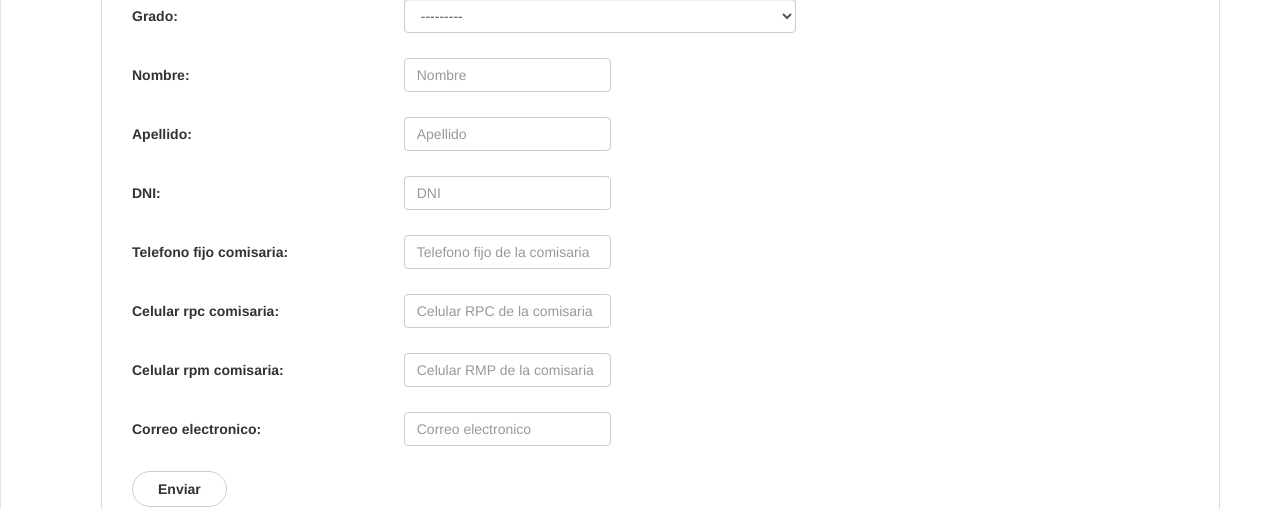
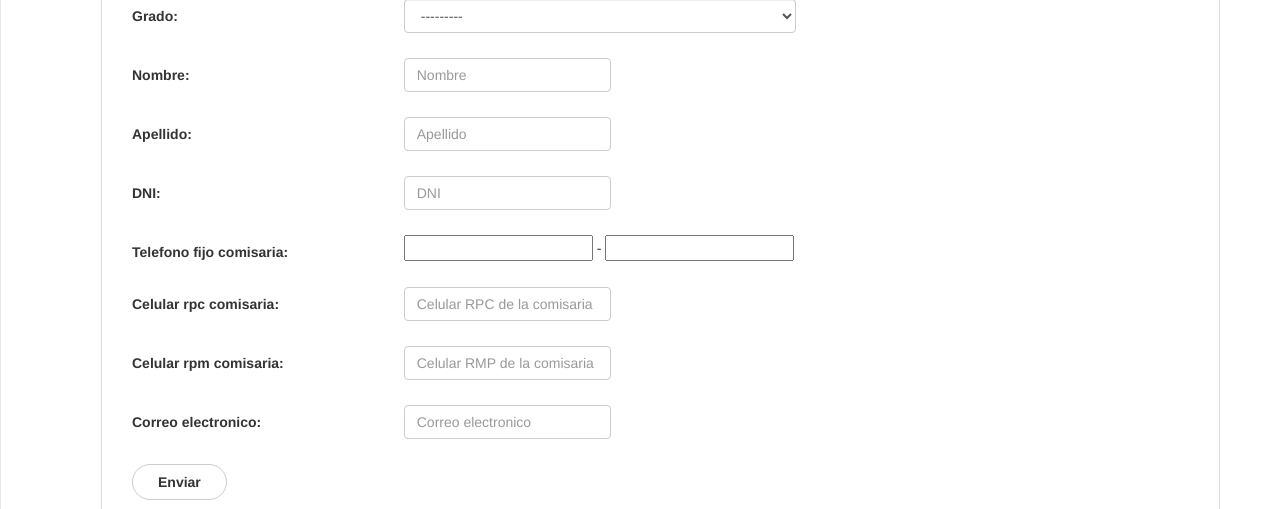
Before and after one commit to sirlo21/sagipnp, a Django app: page /equipo-de-levantamiento/ in a window 1280 px wide. Shown: the part 1585-2094 px from the top of the page. Run offline with Django 3.2, Linux system fonts and the light colour scheme; the visitor is signed in with stand-in values (Sample User, id 1); data that the repository does not hold is empty; some libraries are stand-ins or nearby versions.

Commit message:
change equipo_de_levantamiento.html

```diff
--- a/templates/levantamiento/equipo_de_levantamiento.html
+++ b/templates/levantamiento/equipo_de_levantamiento.html
@@ -505,7 +505,9 @@
 										</div>
 									</label>
 									<div class="col-md-9">
-										{{ form.telefono_fijo_comisaria }}
+										<input type="text" maxlength="3" name="telefono_fijo_comisaria_1" />
+										<span style="display: inline">-</span>
+										<input type="text" maxlength="7" name="telefono_fijo_comisaria_2" />
 										{% if form.telefono_fijo_comisaria.errors %}<p class="help-block">{{ form.telefono_fijo_comisaria.errors|striptags }}</p>{% endif %}
 									</div>
 								</div>
```
